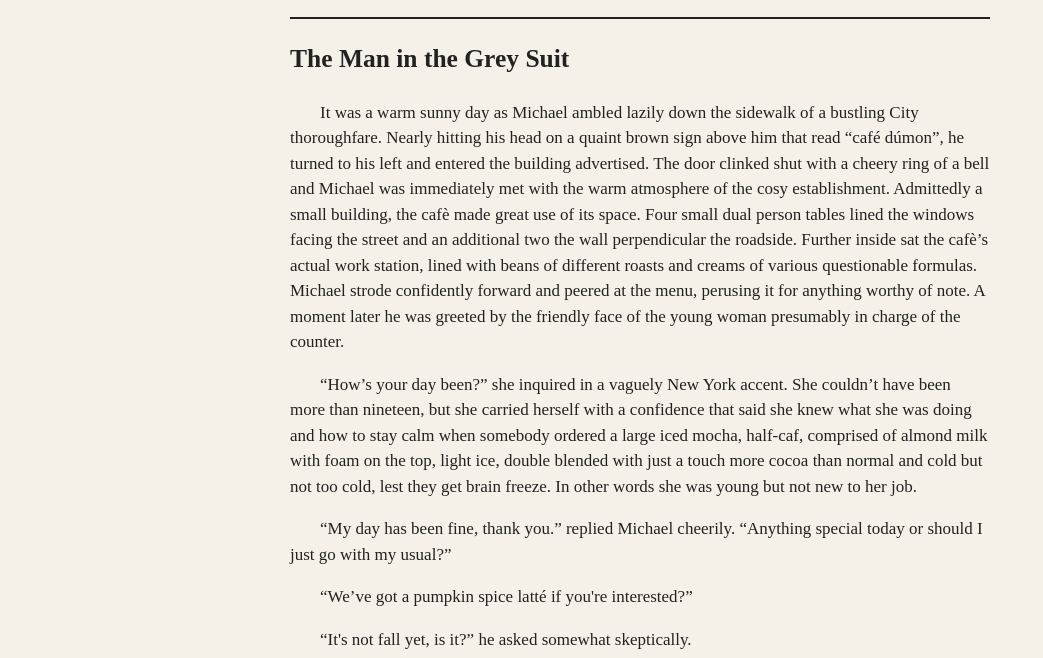
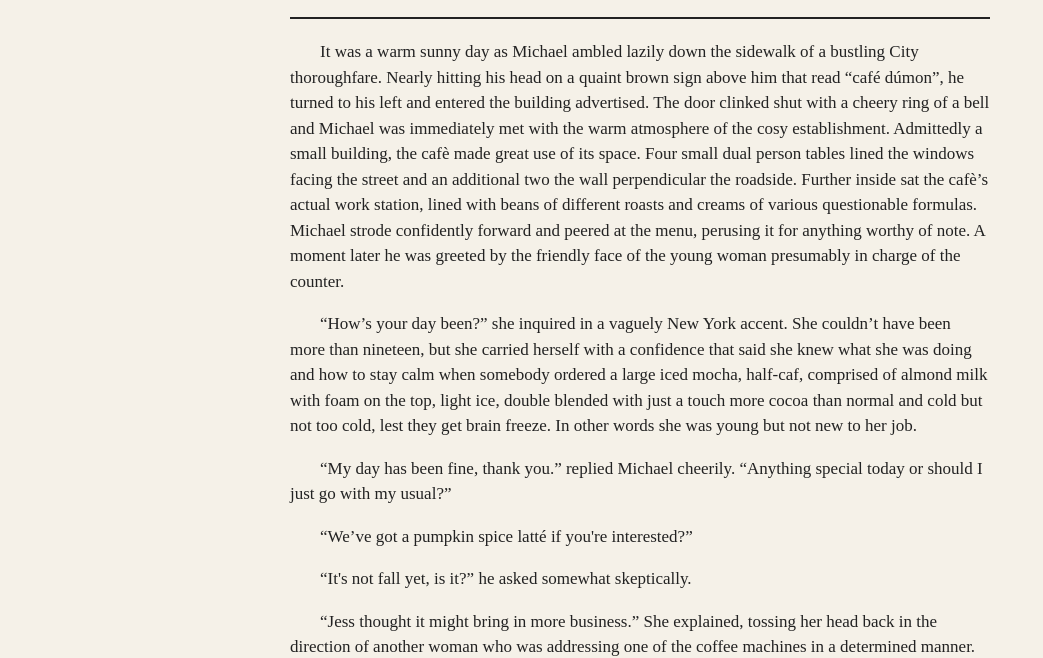
Before and after one commit to C-T-Smith/index.html, a plain HTML site: page issue1.html in a window 1280 px wide. Shown: the part 151-809 px from the top of the page, without its empty margins (0-1043 px from the left). Drawn offline with Linux system fonts and the light colour scheme.

Commit message:
Remove heading from issue1.html
Removed the heading 'The Man in the Grey Suit' from the story text.

```diff
--- a/issue1.html
+++ b/issue1.html
@@ -19,8 +19,6 @@
 
     <div class="columns">
 	<div class="story-text">
-        <h2>The Man in the Grey Suit</h2>
-
         <p>
             It was a warm sunny day as Michael ambled lazily down the sidewalk of a bustling City thoroughfare. Nearly hitting his head on a quaint brown sign above him that read “café dúmon”, he turned to his left and entered the building advertised. The door clinked shut with a cheery ring of a bell and Michael was immediately met with the warm atmosphere of the cosy establishment. Admittedly a small building, the cafè made great use of its space. Four small dual person tables lined the windows facing the street and an additional two the wall perpendicular the roadside. Further inside sat the cafè’s actual work station, lined with beans of different roasts and creams of various questionable formulas. Michael strode confidently forward and peered at the menu, perusing it for anything worthy of note. A moment later he was greeted by the friendly face of the young woman presumably in charge of the counter.
         </p>
```
